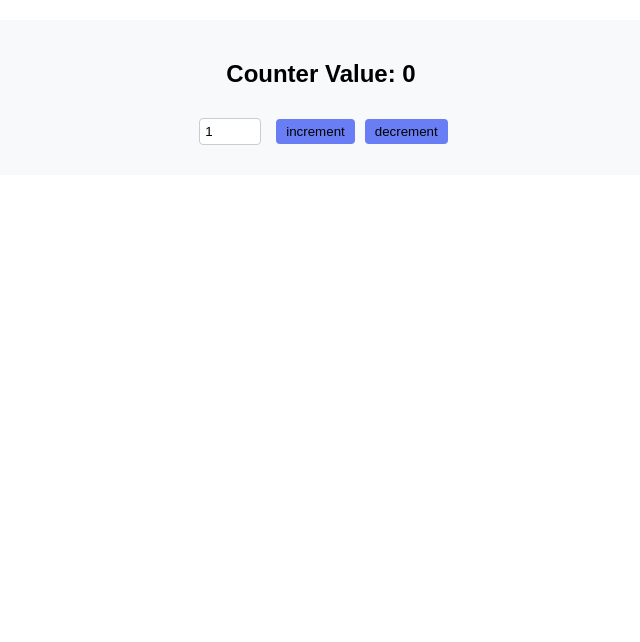
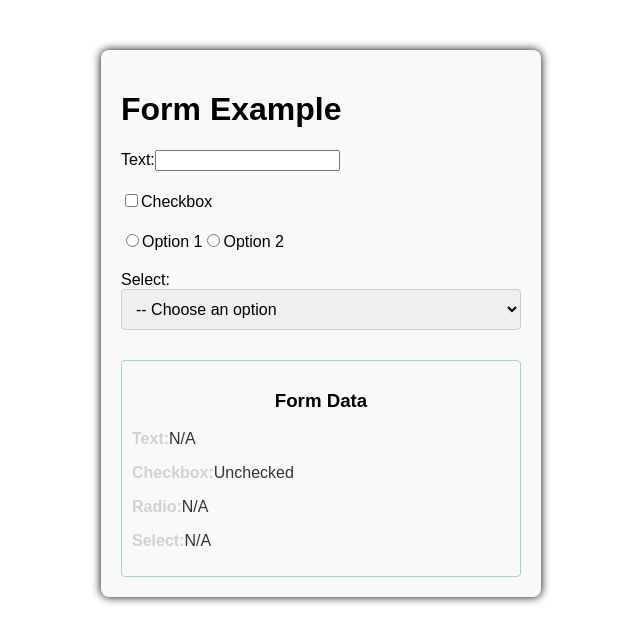
Before and after one commit to berihun/web-site-react, a React (Vite) app: page / in a window 1280 px wide. Shown: the top 642 px of the page, without its empty margins (319-959 px from the left). Built offline with nearby package versions, Linux system fonts and the light colour scheme.

Commit message:
form example done

```diff
--- a/src/App.css
+++ b/src/App.css
@@ -1,89 +1,50 @@
-
-body{
-  margin: 0;
-  font-family: -apple-system, BlinkMacSystemFont, 'Segoe UI', 'Roboto', 'Oxygen',
-    'Ubuntu', 'Cantarell', 'Fira Sans', 'Droid Sans', 'Helvetica Neue',
-    sans-serif;
+.form-container{
+  max-width: 400px  ;
+  margin: 50px auto;
+  padding: 20px;
+  border-radius: 8px  ;
+  box-shadow: 0 0 10px  rgba(0,0,001);
+  background-color: #f9f9f9;
+  font-family: sans-serif;
 }
-.app-container{
-  max-width: 1200px;
-  margin: 20px;
-  padding: 20px;
-  text-align: center;
-  font-family: arial, sans-serif;
-  background-color: #f8f9fa;
+h2, h3 {
+  text-align: center  ;
+  color: black;
 }
-input{
-  width: 50px;
-  padding:5px;
-  margin: 10px;
+.form-field{
+  margin-bottom: 20px;
+}
+.label{
+  display: block;
+  font-size: 14px;
+  font-weight: bold;
+  margin-bottom: 5px  ;
+  color: #333;
+}
+.input[type="text"],select{
+  width: 100%;
+  padding : 10px;
   border: 1px solid #ccc;
   border-radius: 4px;
+  font-size: 16px;
 }
-button{
-  padding :5px 10px;
-  margin: 5px ;
-  border:none;
+.input[type="checkbox"]{
+  margin-right: 10x;
+}
+.input[type="radio"]{
+  margin-right: 5x;
+}
+.form-data{
+  margin-top: 30px;
+  padding:10px;
+  background-color: #f9f9f9;
+  border: 1px solid #a3d2d6;
   border-radius: 4px;
-  background-color: rgb(105, 126, 245);
-  cursor: pointer;
 }
-button:hover{
-  background-color: #4421f6;
+.form-data p{
+  font-size: 16px;
+  color: #333;
 }
-
-a{
-  color: inherit;
-  text-decoration: none;
+strong{
+  color: #3333;
 }
-a:hoverd{
-  text-decoration: underline;
-}
-header{
-  background-color: #282c34;
-  padding: 20px;
-  text-align: center;
-  color: white;
-}
-.header nav a{
-  margin: 0 10px;
-  color: white;
-}
-
-.about-section{
-  padding: 50px;
-  text-align: center;
-  background-color: #f4f4f4;
-}
-.about-section h2, .projects-section h2, .contact-section h2{
-  font-size: 36px;
-  margin-bottom: 20px;
-}
-
-.projects-section{
-  padding: 50px;
-  text-align: center;
-}
-.projects-section .project-item{
-  margin-bottom: 30px;
-}
-.projects-list .project-item h3{
-  margin-bottom: 30px;
-}
-.projects-list .project-item a{
-  color: #1e29f4;
-}
-.contact-section{
-  padding: 50px;
-  text-align: center;
-}
-.contact-section a{
-  color: #4421f6;
-  text-decoration: none;
-}
-.footer{
-  background-color: #282c34;
-  color: white;
-  text-align: center;
-  padding: 20px;
-}
--- a/src/App.tsx
+++ b/src/App.tsx
@@ -3,27 +3,106 @@ import { use, useState } from "react";
 
 function App() {
   // useState example
-  const [count, setCount] = useState(0); // the state is count, where as setCount is the function
-  const [step, setStep] = useState(1);
+  const [FormData, setFromData] = useState({
+    text: "",
+    checkbox: false,
+    radio: "",
+    select: "",
+  });
 
-  const incrementCount = () => {
-    setCount(count + step);
-  };
-
-  const decrementCount = () => {
-    setCount(count - step);
+  const handleChange = (e) => {
+    const { name, value, type, checked } = e.target;
+    setFromData({
+      ...FormData,
+      [name]: type === "checkbox" ? checked : value,
+    });
   };
 
   return (
-    <div className="app-container">
-      <h2>Counter Value: {count}</h2>
-      <input
-        type="number"
-        value={step}
-        onChange={(e) => setStep(parseInt(e.target.value))}
-      />
-      <button onClick={incrementCount}>increment</button>
-      <button onClick={decrementCount}>decrement</button>
+    <div className="form-container">
+      <h1>Form Example</h1>
+      <form>
+        <div className="">
+          <div className="form-field">
+            <label>Text:</label>
+            <input
+              type="text"
+              name="text"
+              value={FormData.text}
+              onChange={handleChange}
+            ></input>
+          </div>
+
+          <div className="form-field">
+            <label>
+              <input
+                type="checkbox"
+                name="checkbox"
+                checked={FormData.checkbox}
+                onChange={handleChange}
+              ></input>
+              Checkbox
+            </label>
+          </div>
+
+          <div className="form-field">
+            <label>
+              <input
+                type="radio"
+                name="radio"
+                checked={FormData.radio === "option 1"}
+                onChange={handleChange}
+                value="option 1"
+              ></input>
+              Option 1
+            </label>
+
+            <label>
+              <input
+                type="radio"
+                name="radio"
+                checked={FormData.radio === "option 2"}
+                onChange={handleChange}
+                value="option 2"
+              ></input>
+              Option 2
+            </label>
+          </div>
+
+          <div className="form-field">
+            <label>Select:</label>
+            <select
+              name="select"
+              value={FormData.select}
+              onChange={handleChange}
+            >
+              <option value="">-- Choose an option</option>
+              <option value="option1">Option 1</option>
+              <option value="option2">Option 2</option>
+            </select>
+          </div>
+          <div className="form-data">
+            <h3>Form Data</h3>
+            <p>
+              <strong>Text:</strong>
+              {FormData.text || "N/A"}
+            </p>
+            <p>
+              <strong>Checkbox:</strong>
+              {FormData.checkbox ? "Checked" : "Unchecked"}
+            </p>
+            <p>
+              <strong>Radio:</strong>
+              {FormData.radio || "N/A"}
+            </p>
+
+            <p>
+              <strong>Select:</strong>
+              {FormData.select || "N/A"}
+            </p>
+          </div>
+        </div>
+      </form>
     </div>
   );
 }
```
